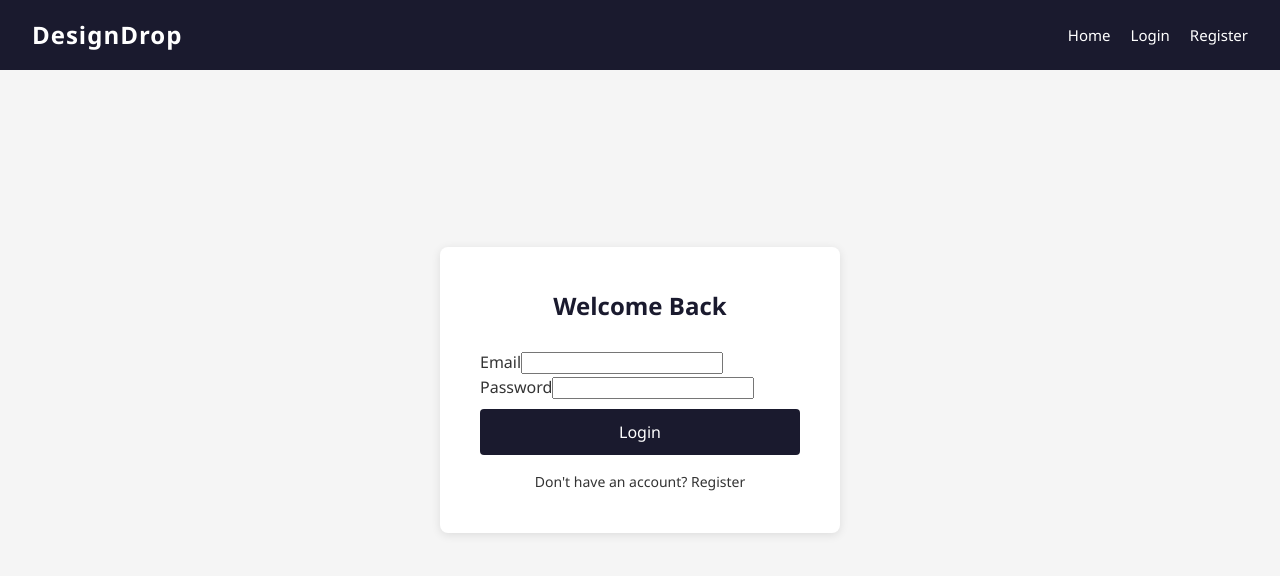
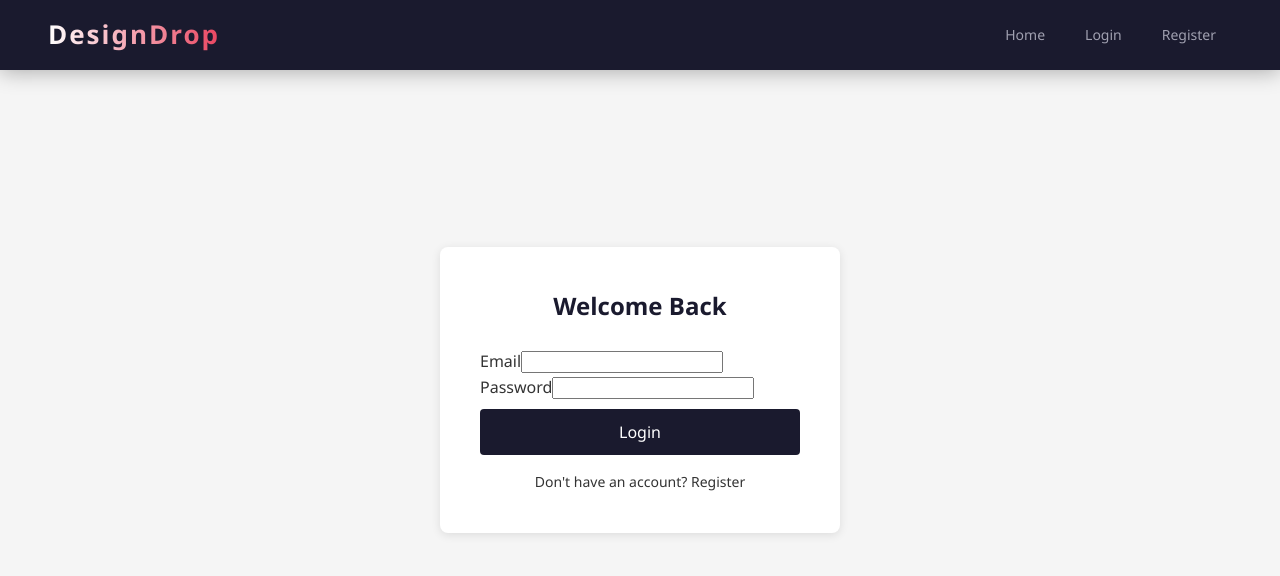
Before and after one commit to Isini19/DesignDrop, a React app in the folder frontend/: page /login in a window 1280 px wide. Shown: the top 576 px of the page. Built offline with nearby package versions, Linux system fonts and the light colour scheme; the HTML template or start-up script is replaced by a standard one.

Commit message:
feat:update navbar styling

```diff
--- a/frontend/src/styles/Navbar.css
+++ b/frontend/src/styles/Navbar.css
@@ -2,52 +2,69 @@
   display: flex;
   justify-content: space-between;
   align-items: center;
-  padding: 16px 32px;
-  background-color: #1a1a2e;
-  color: white;
+  padding: 0 48px;
+  background-color: var(--primary);
+  height: 70px;
+  position: sticky;
+  top: 0;
+  z-index: 100;
+  box-shadow: 0 2px 20px rgba(0, 0, 0, 0.3);
 }
 
 .navbar-logo {
   color: white;
   text-decoration: none;
-  font-size: 24px;
-  font-weight: bold;
-  letter-spacing: 1px;
+  font-size: 26px;
+  font-weight: 800;
+  letter-spacing: 2px;
+  background: linear-gradient(90deg, #ffffff, #e94560);
+  -webkit-background-clip: text;
+  -webkit-text-fill-color: transparent;
 }
 
 .navbar-links {
   display: flex;
-  gap: 20px;
+  gap: 8px;
   align-items: center;
 }
 
 .navbar-link {
-  color: white;
+  color: #a0a0b0;
   text-decoration: none;
-  font-size: 15px;
-  transition: color 0.2s;
+  font-size: 14px;
+  font-weight: 500;
+  padding: 8px 16px;
+  border-radius: 20px;
+  transition: all 0.2s;
 }
 
 .navbar-link:hover {
-  color: #e94560;
+  color: white;
+  background-color: rgba(255, 255, 255, 0.1);
 }
 
 .navbar-email {
-  color: #a0a0a0;
-  font-size: 14px;
+  color: #a0a0b0;
+  font-size: 13px;
+  padding: 0 8px;
+  border-left: 1px solid rgba(255,255,255,0.1);
+  border-right: 1px solid rgba(255,255,255,0.1);
+  margin: 0 4px;
 }
 
 .navbar-button {
-  background-color: #e94560;
+  background-color: var(--accent);
   color: white;
   border: none;
-  padding: 8px 16px;
-  border-radius: 4px;
+  padding: 8px 20px;
+  border-radius: 20px;
   cursor: pointer;
   font-size: 14px;
-  transition: background-color 0.2s;
+  font-weight: 600;
+  transition: all 0.2s;
 }
 
 .navbar-button:hover {
-  background-color: #c73652;
+  background-color: var(--accent-hover);
+  transform: translateY(-1px);
 }
```
